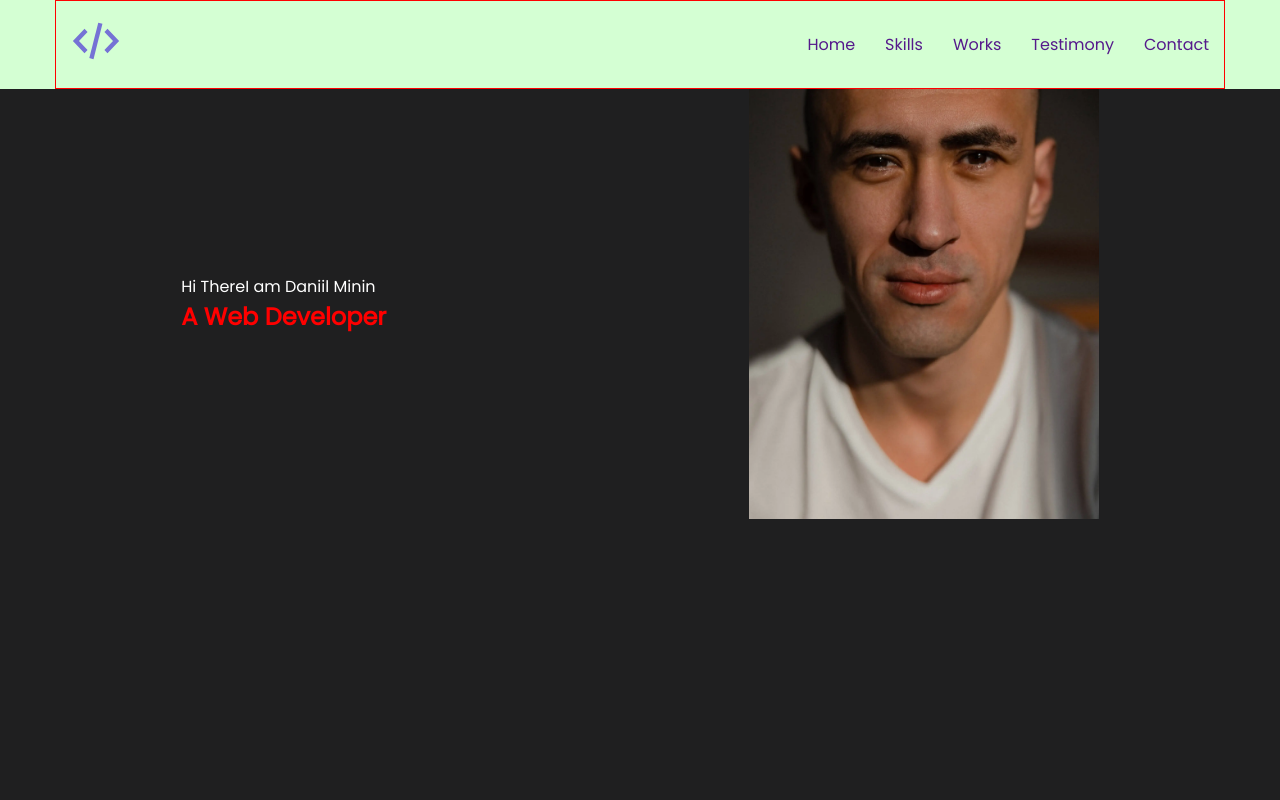
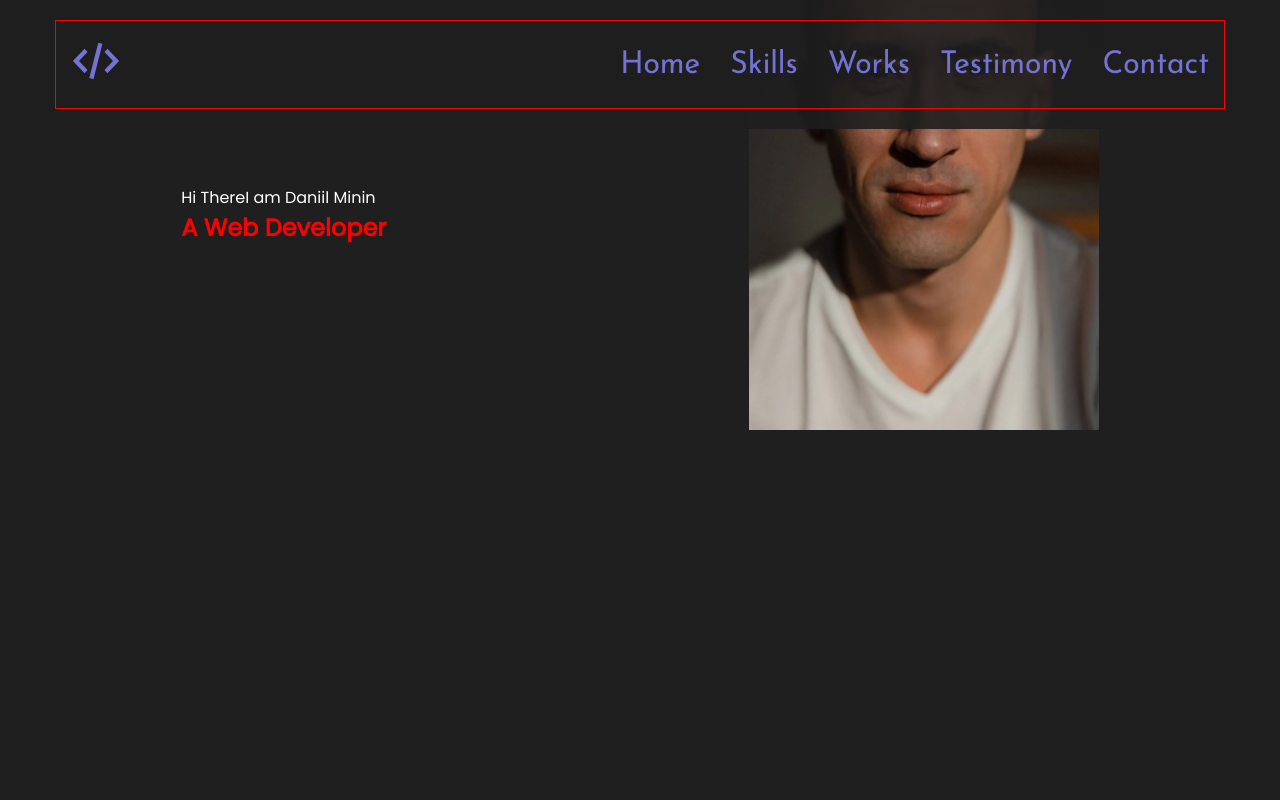
Before and after one commit to daniilminin1990/portfolio-react, a React app: page / in a window 1280 px wide. Shown: the top 800 px of the page. Built offline with nearby package versions, Linux system fonts and the light colour scheme.

Commit message:
Стилизовали Header, разъехжающиеся буквы

```diff
--- a/src/layout/header/Header.tsx
+++ b/src/layout/header/Header.tsx
@@ -1,9 +1,9 @@
 import React from "react";
 import styled from "styled-components";
 import { Logo } from "../../components/logo/Logo";
-import { Menu } from "../../components/menu/Menu";
 import { Container } from "../../components/Container";
 import { FlexWrapper } from "../../components/FlexWrapper";
+import { HeaderMenu } from "./headerMenu/HeaderMenu";
 
 const items = ["Home", "Skills", "Works", "Testimony", "Contact"];
 
@@ -13,7 +13,7 @@
       <Container>
         <FlexWrapper justify={"space-between"} align={"center"}>
           <Logo />
-          <Menu menuItems={items} />
+          <HeaderMenu menuItems={items} />
         </FlexWrapper>
       </Container>
     </StyledHeader>
@@ -21,5 +21,11 @@
 };
 
 const StyledHeader = styled.header`
-  background-color: #d4ffd3;
+  background-color: #1f1f20e5;
+  padding: 20px 0;
+  position: fixed;
+  top: 0;
+  left: 0;
+  right: 0;
+  z-index: 99999;
 `;
--- /dev/null
+++ b/src/layout/header/headerMenu/HeaderMenu.tsx
@@ -0,0 +1,100 @@
+import React from "react";
+import styled from "styled-components";
+import { theme } from "../../../styles/Theme";
+
+// Чтобы не писать всю эту конструкцию ниже, пропишем то же самое в export const Menu
+/* type MenuItemsPropsType = {
+  // В угловых скобках указываю массив чего должен быть.
+  menuItems: Array<string>;
+}; */
+
+export const HeaderMenu = (props: { menuItems: Array<string> }) => {
+  return (
+    <StyledHeaderMenu>
+      <ul>
+        {props.menuItems.map((item, index) => {
+          return (
+            <ListItem key={index}>
+              <Link href="">
+                {item}
+                <Mask>
+                  <span>{item}</span>
+                </Mask>
+                <Mask>
+                  <span>{item}</span>
+                </Mask>
+              </Link>
+            </ListItem>
+          );
+        })}
+      </ul>
+    </StyledHeaderMenu>
+  );
+};
+
+const StyledHeaderMenu = styled.nav`
+  ul {
+    display: flex;
+    gap: 30px;
+    justify-content: center;
+  }
+`;
+
+const Link = styled.a`
+  text-align: center;
+  font-family: "Josefin Sans", sans-serif;
+  font-size: 30px;
+  font-weight: 400;
+  color: transparent;
+`;
+
+const Mask = styled.span`
+  position: absolute;
+  top: 0;
+  left: 0;
+  display: inline-block;
+  height: 50%;
+  overflow-y: hidden;
+  /* outline: 1px solid red; */
+  color: ${theme.colors.accent};
+
+  & + & {
+    top: 50%;
+    span {
+      display: inline-block;
+      transform: translateY(-50%);
+    }
+  }
+`;
+
+const ListItem = styled.li`
+  position: relative;
+
+  &::before {
+    content: "";
+    display: inline-block;
+    height: 3px;
+    background-color: ${theme.colors.accent};
+    position: absolute;
+    top: 50%;
+    left: -10px;
+    right: -10px;
+    z-index: 1;
+
+    transform: scale(0);
+  }
+
+  &:hover {
+    &::before {
+      transform: scale(1);
+    }
+
+    ${Mask} {
+      transform: skewX(12deg) translateX(5px);
+      color: ${theme.colors.font};
+      & + ${Mask} {
+        transform: skewX(12deg) translateX(-5px);
+      }
+    }
+  }
+`;
```
